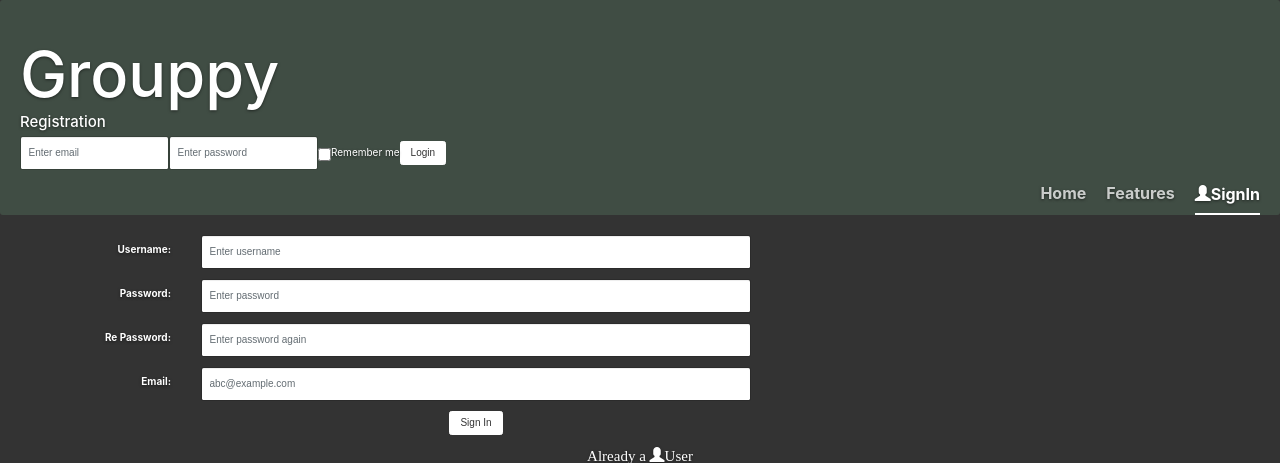
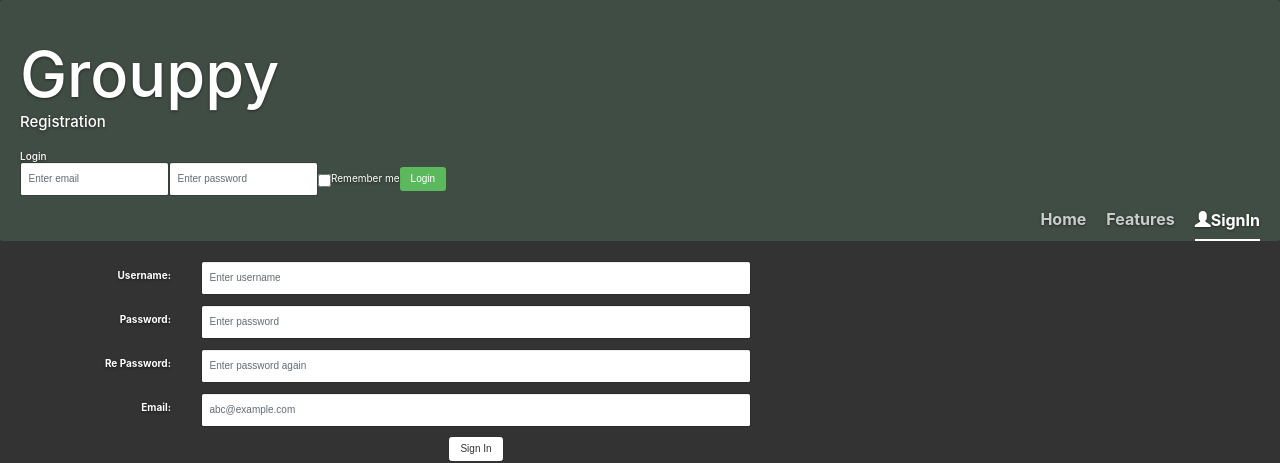
Before and after one commit to Pranav-007/grouppy-web-design, a PHP site: page /signup.php in a window 1280 px wide, after a click on "User". Shown: the top 463 px of the page. Run offline with PHP 8.4, Linux system fonts and the light colour scheme; some libraries are stand-ins or nearby versions.

Commit message:
style: formatted code removed whitespaces and blank lines

```diff
--- a/css/myStyles.css
+++ b/css/myStyles.css
@@ -168,5 +168,4 @@ body {
 /* form control*/
 .input-group-btn:not(:first-child):not(:last-child) > .btn {
     border-radius: 0;
-
 }
--- a/index.php
+++ b/index.php
@@ -21,7 +21,5 @@
 <body>
 <?php include 'templates/cover.php'; ?>
 
-
-
 </body>
 </html>
--- a/signup.php
+++ b/signup.php
@@ -1,4 +1,3 @@
-
 <!DOCTYPE html>
 <html lang="en">
 <head>
@@ -8,9 +7,7 @@
     <meta name="description" content="">
     <meta name="author" content="">
     <link rel="icon" href="">
-
     <title>Grouppy | User Registration </title>
-
     <?php
     include 'cdn/CDN.php';
     ?>
@@ -21,7 +18,9 @@
 <div class="jumbotron">
     <h1>Grouppy</h1>
     <h4>Registration</h4>
-    <h6 id="demo1" class="collapse"><form id="lform" class="form-inline">
+    <br>
+    <h6 id="demo1" class="collapse">Login
+        <form id="lform" class="form-inline">
             <div class="form-group">
                 <input type="email" class="form-control" id="email" placeholder="Enter email">
             </div>
@@ -31,7 +30,7 @@
             <div class="checkbox">
                 <label><input type="checkbox"> Remember me</label>
             </div>
-            <button type="submit" class="btn btn-default">Login</button>
+            <button type="submit" class="btn btn-success">Login</button>
         </form>
     </h6>
     <h6>
@@ -40,18 +39,12 @@
                 <li ><a href="index.php">Home</a></li>
                 <li><a href="#">Features</a></li>
                 <li class="active" ><a href="#"><span class="glyphicon glyphicon-user"></span>SignIn</a>
-
                 </li>
-
             </ul>
         </nav>
-
-
-
     </h6>
 </div>
 <div class="container">
-
     <form class="form-horizontal" name="myForm" onsubmit="return validateForm()">
         <div class="form-group">
             <label class="control-label col-sm-2" for="usrname">Username:</label>
@@ -59,22 +52,18 @@
                 <input type="text" class="form-control" id="usrname" placeholder="Enter username">
             </div>
         </div>
-
         <div class="form-group">
             <label class="control-label col-sm-2" for="pwd">Password:</label>
             <div class="col-sm-10">
                 <input type="password" class="form-control" id="pwd" placeholder="Enter password">
             </div>
         </div>
-
         <div class="form-group">
             <label class="control-label col-sm-2" for="pwd">Re Password:</label>
             <div class="col-sm-10">
                 <input type="password" class="form-control" id="rpwd" placeholder="Enter password again">
             </div>
         </div>
-
-
         <div class="form-group">
             <label class="control-label col-sm-2" for="email">Email:</label>
             <div class="col-sm-10">
@@ -82,7 +71,6 @@
             </div>
             <div id="emailError" style="color: #d0d5d8;" ></div>
         </div>
-
         <div class="form-group">
             <div class="col-sm-offset-2 col-sm-10">
                 <button type="submit" class="btn btn-default"  >Sign In</button>
@@ -92,44 +80,30 @@
 <div class="link">
     Already a   <a href="#" data-toggle="collapse" data-target="#demo1"><span class="glyphicon glyphicon-user"></span>User</a>
 </div>
-
 </div>
-
 <script>
-    setInterval(function() {
-
+    setInterval(function(){
         var w = window.innerWidth
             || document.documentElement.clientWidth
             || document.body.clientWidth;
-
         if(w<1000)
         {
             document.getElementById("lform").className="";
         }
         else{
             document.getElementById("lform").className="form-inline";
-
         }
     },10);
-
-function validateForm() {
+function validateForm(){
 
 }
-
-
-function validateusrName()
-{
-
+function validateusrName(){
     var x = document.forms["myForm"]["usrname"].value;
     if (x == "") {
-        alert("Name must be filled out");
+        alert("Username must be filled out");
         return false;
     }
 }
-
 </script>
-
-
-
 </body>
 </html>
```
